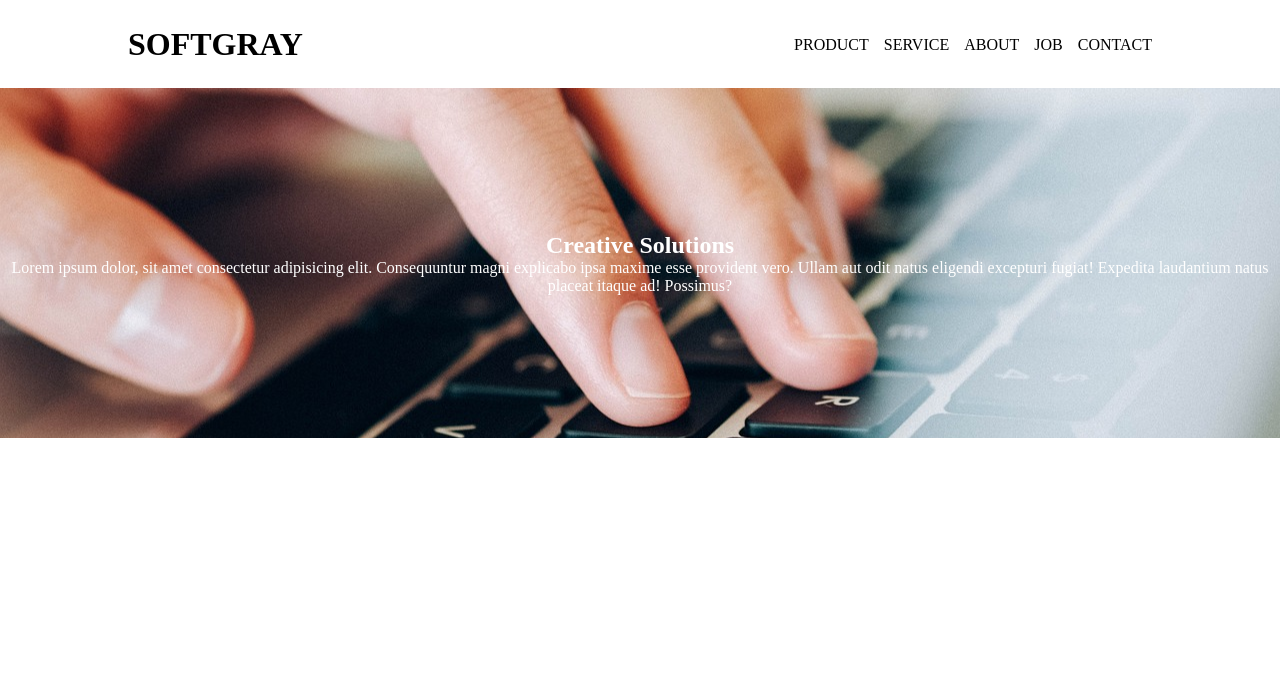
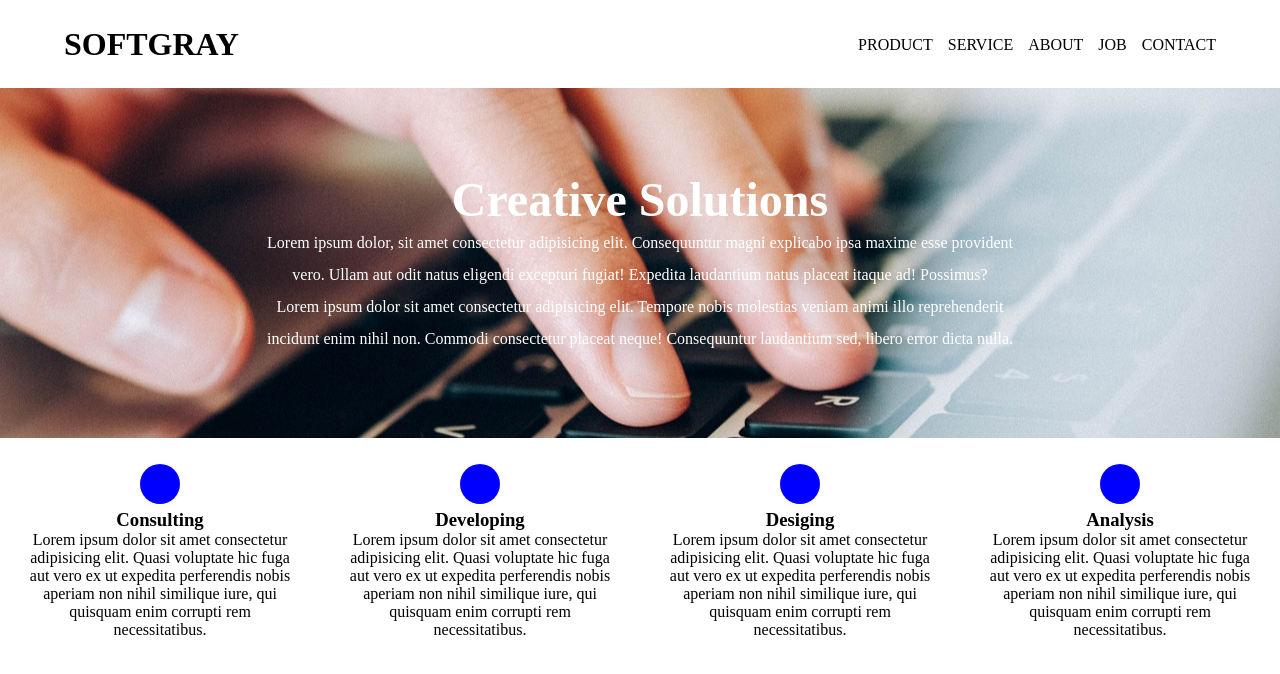
Before and after one commit to babithg/efuturex-cssproject3, a plain HTML site: page index.html in a window 1280 px wide. Drawn offline with Linux system fonts and the light colour scheme.

Commit message:
added feature section

```diff
--- a/index.html
+++ b/index.html
@@ -6,6 +6,7 @@
     <meta name="viewport" content="width=device-width, initial-scale=1.0">
     <title>Efuturex website</title>
     <link rel="stylesheet" href="style.css">
+    <script src="https://kit.fontawesome.com/ba49a9b1cb.js" crossorigin="anonymous"></script>
 </head>
 <body>
     <header>
@@ -23,6 +24,38 @@
     <section id="spotlight">
         <h1>Creative Solutions</h1>
         <p>Lorem ipsum dolor, sit amet consectetur adipisicing elit. Consequuntur magni explicabo ipsa maxime esse provident vero. Ullam aut odit natus eligendi excepturi fugiat! Expedita laudantium natus placeat itaque ad! Possimus?</p>
+        <p>Lorem ipsum dolor sit amet consectetur adipisicing elit. Tempore nobis molestias veniam animi illo reprehenderit incidunt enim nihil non. Commodi consectetur placeat neque! Consequuntur laudantium sed, libero error dicta nulla.</p>
+    </section>
+    <section id="features" class="container">
+        <div>
+            <span>
+                <i></i>
+            </span>
+            <h3>Consulting</h3>
+            <p>Lorem ipsum dolor sit amet consectetur adipisicing elit. Quasi voluptate hic fuga aut vero ex ut expedita perferendis nobis aperiam non nihil similique iure, qui quisquam enim corrupti rem necessitatibus.</p>
+        </div>
+        <div>
+            <span>
+                <i></i>
+            </span>
+            <h3>Developing</h3>
+            <p>Lorem ipsum dolor sit amet consectetur adipisicing elit. Quasi voluptate hic fuga aut vero ex ut expedita perferendis nobis aperiam non nihil similique iure, qui quisquam enim corrupti rem necessitatibus.</p>
+        </div>
+        <div>
+            <span>
+                <i></i>
+            </span>
+            <h3>Desiging</h3>
+            <p>Lorem ipsum dolor sit amet consectetur adipisicing elit. Quasi voluptate hic fuga aut vero ex ut expedita perferendis nobis aperiam non nihil similique iure, qui quisquam enim corrupti rem necessitatibus.</p>
+        </div>
+        <div>
+            <span>
+                <i></i>
+            </span>
+            <h3>Analysis</h3>
+            <p>Lorem ipsum dolor sit amet consectetur adipisicing elit. Quasi voluptate hic fuga aut vero ex ut expedita perferendis nobis aperiam non nihil similique iure, qui quisquam enim corrupti rem necessitatibus.</p>
+        </div>
+
     </section>
 </body>
 </html>
--- a/style.css
+++ b/style.css
@@ -18,13 +18,11 @@ ul a {
 header {
     justify-content: space-between;
     display: flex;
-    padding-left: 10%;
-    padding-right: 10%;
-    margin-top: 2%;
-    margin-bottom: 2%;
+    padding: 0% 5% 0% 5%;
+    margin: 2% 0% 2% 0%;
 }
 
-section {
+#spotlight {
     background-image: url(image.jpg);
     background-position: center;
     background-size: cover;
@@ -37,4 +35,36 @@ section {
     justify-content: center;
     text-align: center;
     flex-direction: column;
+    padding: 0% 20%;
 }
+#spotlight h1 {
+    font-size: 3rem;
+}
+
+#spotlight p {
+    line-height: 2rem;
+}
+
+#features {
+    display: flex;
+}
+
+#features div {
+    margin: 2%;
+    display: flex;
+    text-align: center;
+    align-items: center;
+    justify-content: center;
+    flex-direction: column;
+}
+
+#features div span{
+    display: flex;
+    width: 40px;
+    height: 40px;
+    margin-bottom: 2%;
+    align-items: center;
+    border-radius: 20px;
+    justify-content: center;
+    background-color: blue;
+}
```
